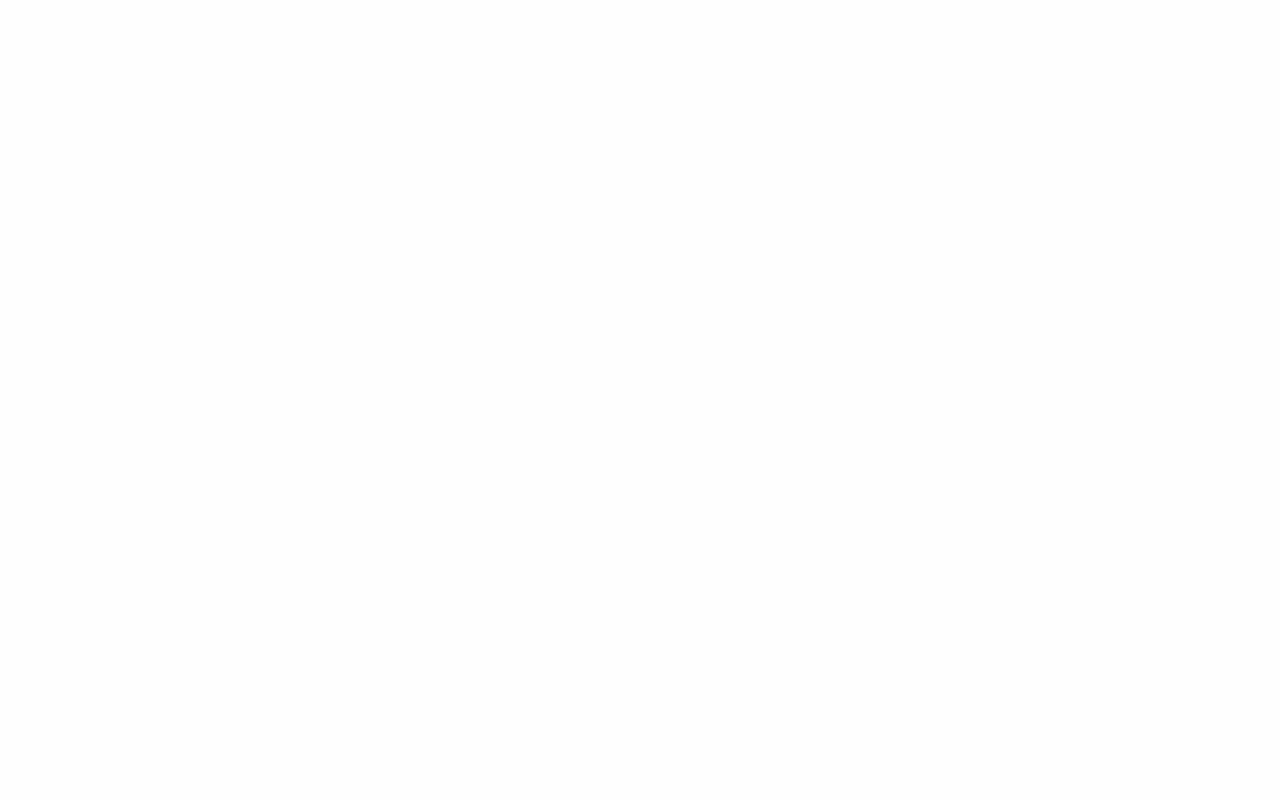
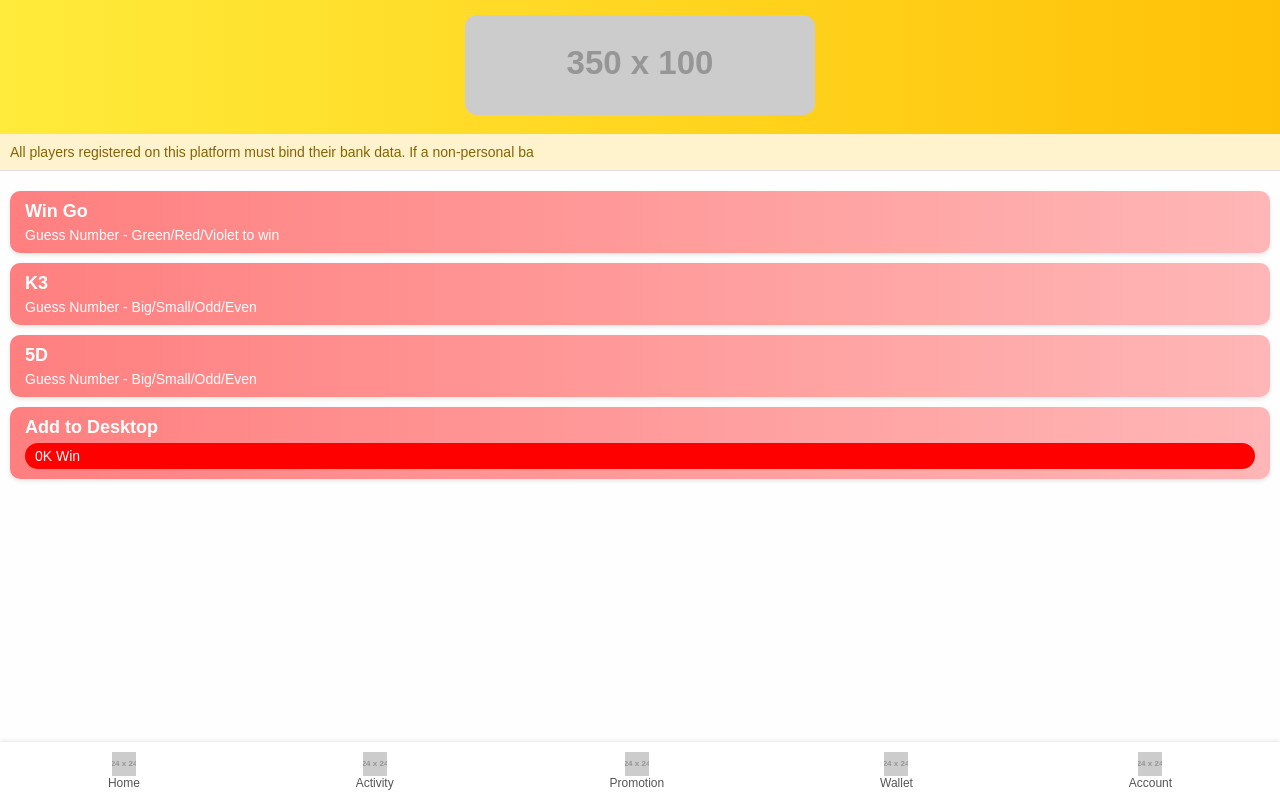
Before and after one commit to wr0ngtrn/wr0ngtrn.github.io, a plain HTML site: page index.html in a window 1280 px wide. Drawn offline with Linux system fonts and the light colour scheme; files that its build step writes are made by us from their sources; placeholder pictures from the web are drawn by us.

Commit message:
Add files via upload

```diff
--- a/index.html
+++ b/index.html
@@ -89,8 +89,7 @@
       font-size: 12px;
       margin-top: 10px;
     }
-<link rel="stylesheet" href="css/style.css">
-<script defer src="js/script.js"></script>
+</style>
 </head>
 <body>
   <div class="header-banner">
```
